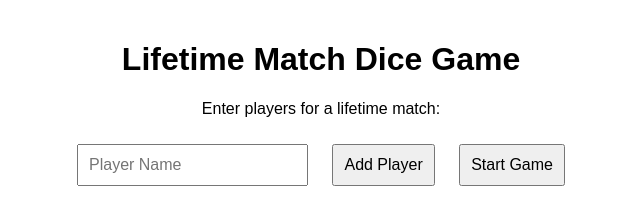
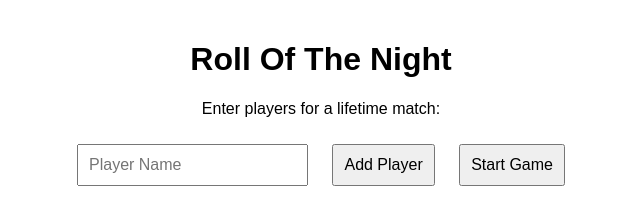
Before and after one commit to wbwilcox/roll-of-the-night, a plain HTML site: page index.html in a window 1280 px wide. Shown: the whole page, without its empty margins (319-959 px from the left). Drawn offline with Linux system fonts and the light colour scheme.

Commit message:
Update index.html
Changed title of game.

```diff
--- a/index.html
+++ b/index.html
@@ -3,7 +3,7 @@
 <head>
     <meta charset="UTF-8">
     <meta name="viewport" content="width=device-width, initial-scale=1.0">
-    <title>Lifetime Match Dice Game</title>
+    <title>Roll Of The Night</title>
     <style>
         body {
             font-family: Arial, sans-serif;
@@ -87,7 +87,7 @@
 </head>
 <body>
     <div class="container">
-        <h1>Lifetime Match Dice Game</h1>
+        <h1>Roll Of The Night</h1>
         <div id="setup">
             <p>Enter players for a lifetime match:</p>
             <input type="text" id="playerName" placeholder="Player Name" />
```
